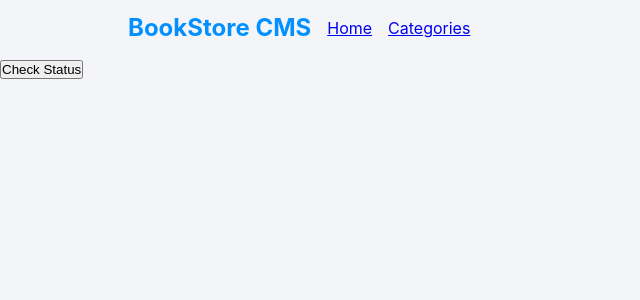
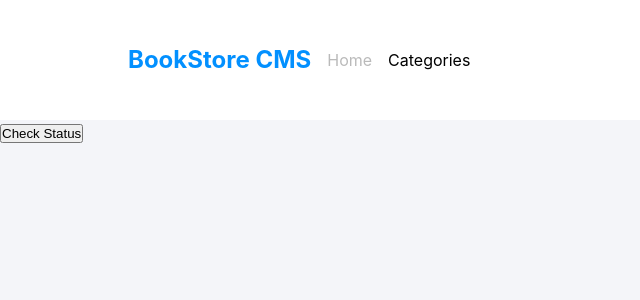
Before and after one commit to t-bello7/mirco-bookstore, a React (Vite) app: page /categories in a window 1280 px wide. Shown: the top 300 px of the page, without its empty margins (0-640 px from the left). Built offline with nearby package versions, Linux system fonts and the light colour scheme.

Commit message:
style navbar

```diff
--- a/src/App.css
+++ b/src/App.css
@@ -21,6 +21,12 @@ li {
   list-style: none;
 }
 
+a {
+  text-decoration: none;
+  color: #BABABA;
+}
+
+
 body {
   background-color: var(--secondary-color);
 }
@@ -35,13 +41,6 @@ body {
   gap: 1rem;
 }
 
-/* a {
-  font-weight: 500;
-  text-decoration: inherit;
-}
-
-a:hover {
-} */
 
 h1 {
   font-size: 3.2em;
--- a/src/components/Navbar.css
+++ b/src/components/Navbar.css
@@ -1,9 +1,12 @@
-.navbar {
-    height: 20vh;
+.navbar__container {
+    background-color: white;
     align-items: center;
-    height: 7vh;
+    justify-content: space-between;
+    height: 15vh;
+    margin-inline: 0;
+    padding-inline: 10%;
 }
 
-.navbar > :first-child{
+.navbar__container > :first-child{
     color: var(--primary-color);
 }
--- a/src/components/Navbar.jsx
+++ b/src/components/Navbar.jsx
@@ -18,11 +18,19 @@ const links = [
 
 const Navbar = () => {
     return (
-        <nav className="container flex navbar">
-            <h2>BookStore CMS</h2>
-            <ul className="flex">
-                {links.map(link => <li key={link.id}> <NavLink to={link.path}> {link.text} </NavLink> </li>)}
-            </ul>
+        <nav className="container flex navbar__container">
+            <div className="flex">
+                <h2>BookStore CMS</h2>
+                <ul className="flex">
+                    {links.map(link => <li key={link.id}> <NavLink  style={({ isActive }) => {
+              return {
+                color: isActive ? "#000" : ""}
+            }} to={link.path}> {link.text} </NavLink> </li>)}
+                </ul>
+            </div>
+            {/* <div>
+                profile pic
+            </div> */}
         </nav>
     )
 }
```
